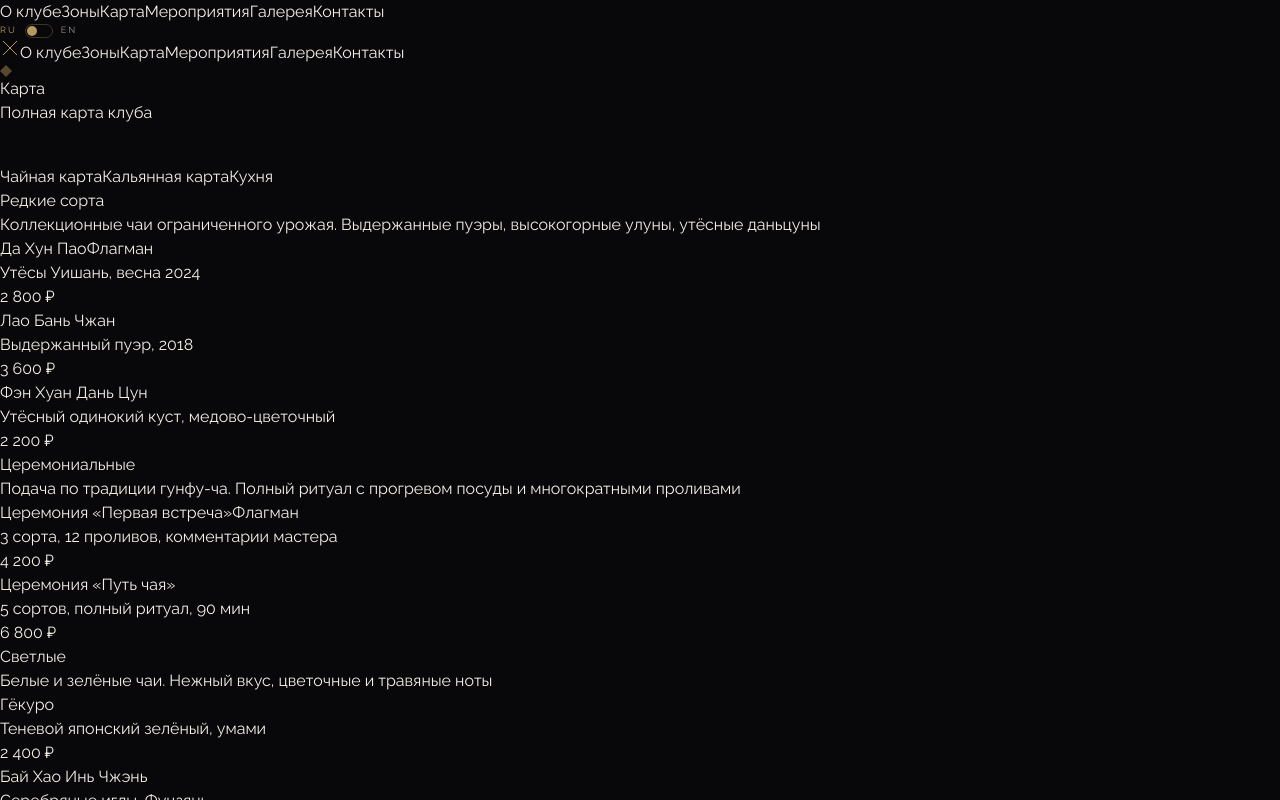
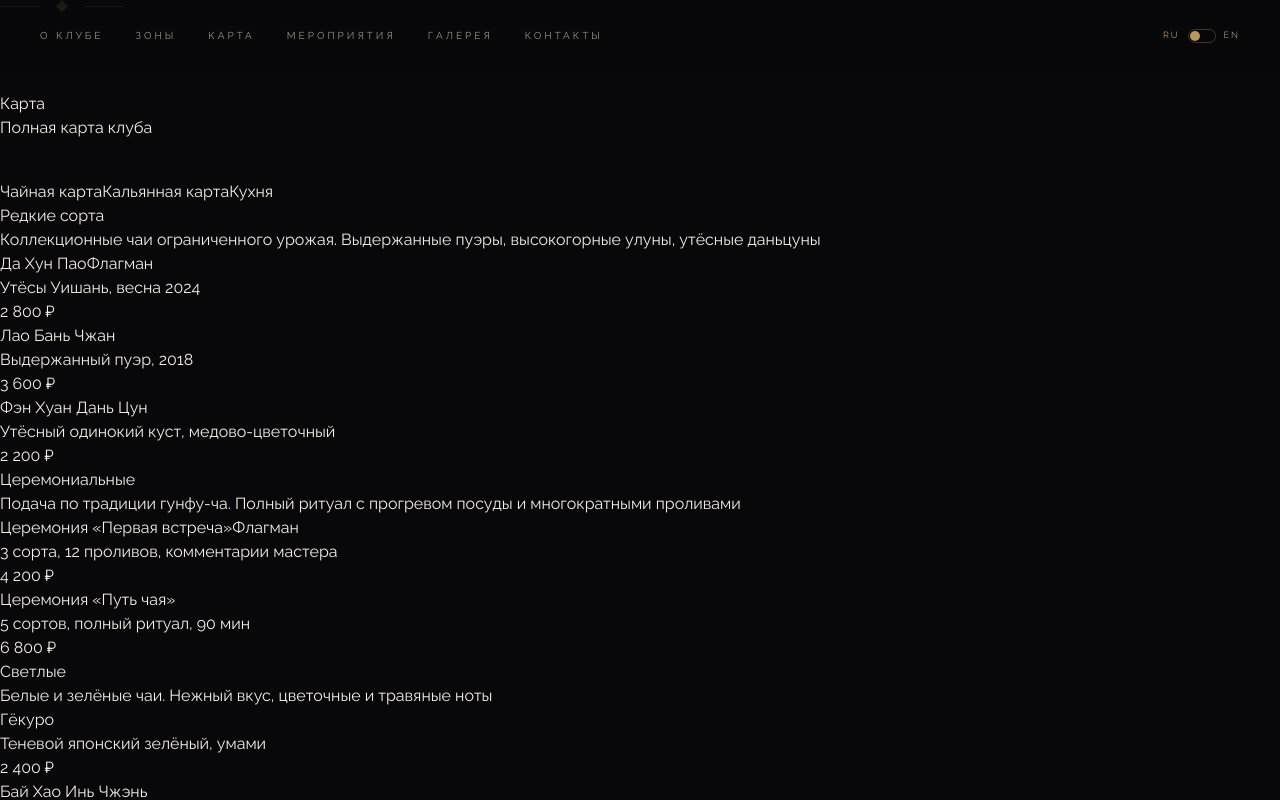
Before and after one commit to andrewsatorim/Kod-1847, a Next.js app: page /menu in a window 1280 px wide. Shown: the top 800 px of the page. Built offline with nearby package versions, Linux system fonts and the light colour scheme.

Commit message:
feat: add navigation and philosophy section

```diff
--- a/src/app/globals.css
+++ b/src/app/globals.css
@@ -20,6 +20,36 @@ html { scroll-behavior: smooth; }
 html, body { width: 100%; overflow-x: hidden; background: #08080A; }
 body { font-family: 'Raleway', sans-serif; color: #F5F0E8; background: #08080A; }
 ::selection { background: var(--gold); color: var(--ink); }
+
+/* ===== NAVIGATION ===== */
+.top-nav {
+  position: fixed;
+  top: 0; left: 0; right: 0;
+  z-index: 50;
+  display: flex;
+  align-items: center;
+  justify-content: space-between;
+  padding: 28px 40px;
+  opacity: 0;
+  transform: translateY(-20px);
+  transition: opacity 0.8s ease, transform 0.8s ease;
+  pointer-events: none;
+  background: linear-gradient(to bottom, rgba(8,8,10,0.8) 0%, transparent 100%);
+}
+.top-nav.visible { opacity: 1; transform: translateY(0); pointer-events: auto; }
+.menu-btn { display: flex; flex-direction: column; gap: 5px; cursor: pointer; padding: 4px; }
+.menu-btn span { display: block; width: 22px; height: 1px; background: #B89860; transition: all 0.3s; }
+.menu-btn:hover span { background: #F5F0E8; }
+.nav-links { display: none; align-items: center; gap: 32px; }
+.nav-link { font-family: 'Raleway', sans-serif; font-weight: 400; font-size: 10px; letter-spacing: 3px; text-transform: uppercase; color: #9A958B; text-decoration: none; transition: color 0.3s; }
+.nav-link:hover { color: #B89860; }
+@media(min-width: 768px) { .menu-btn { display: none; } .nav-links { display: flex; } }
+
+.mobile-menu { position: fixed; inset: 0; z-index: 90; background: rgba(8,8,10,0.97); display: flex; flex-direction: column; align-items: center; justify-content: center; gap: 32px; opacity: 0; pointer-events: none; transition: opacity 0.5s ease; }
+.mobile-menu.open { opacity: 1; pointer-events: auto; }
+.mobile-menu-link { font-family: 'Bodoni Moda', serif; font-size: 28px; color: #F5F0E8; text-decoration: none; letter-spacing: 2px; transition: color 0.3s; }
+.mobile-menu-link:hover { color: #B89860; }
+.mobile-close { position: absolute; top: 28px; right: 40px; background: none; border: none; cursor: pointer; }
 
 /* ===== HERO ===== */
 .hero {
@@ -114,6 +144,91 @@ body { font-family: 'Raleway', sans-serif; color: #F5F0E8; background: #08080A;
 @media(min-width: 768px) { .logo-mark { width: 200px; height: 200px; margin-bottom: 48px; } .lockup-name { font-size: 28px; letter-spacing: 14px; text-indent: 14px; } .lockup-line { animation-name: lineGrowLg; } .lockup-sub { font-size: 10px; letter-spacing: 8px; text-indent: 8px; } .lockup-loc { font-size: 10px; letter-spacing: 5px; } }
 @keyframes lineGrowLg { to { width: 70px; } }
 
+/* ===== PHILOSOPHY ===== */
+.philosophy {
+  position: relative;
+  display: flex;
+  flex-direction: column;
+  align-items: center;
+  padding: 120px 24px 140px;
+  background: #08080A;
+}
+
+.philosophy::before {
+  content: '';
+  position: absolute;
+  top: -100px;
+  left: 0; right: 0;
+  height: 200px;
+  background: linear-gradient(to bottom, transparent, #08080A);
+  pointer-events: none;
+}
+
+.section-divider {
+  display: flex;
+  align-items: center;
+  gap: 16px;
+  margin-bottom: 80px;
+  opacity: 0;
+  transform: translateY(10px);
+  transition: opacity 1.5s ease, transform 1.5s ease;
+}
+.section-divider.phil-visible { opacity: 1; transform: translateY(0); }
+.div-line { width: 40px; height: 1px; background: #B89860; opacity: 0.3; }
+
+.phil-content {
+  display: flex;
+  flex-direction: column;
+  align-items: center;
+  width: 100%;
+  max-width: 560px;
+  padding: 0 20px;
+}
+
+.phil-opening {
+  font-family: 'Bodoni Moda', serif;
+  font-weight: 400;
+  font-size: 26px;
+  color: #9A958B;
+  font-style: italic;
+  letter-spacing: 0.3px;
+  text-align: center;
+  line-height: 1.5;
+  margin-bottom: 60px;
+  transition: opacity 1.4s ease, transform 1.4s ease;
+}
+
+.phil-block {
+  position: relative;
+  padding: 32px;
+  border: 1px solid rgba(184,152,96,0.12);
+  transition: opacity 1.4s ease, transform 1.4s ease;
+}
+
+.phil-text {
+  font-family: 'Raleway', sans-serif;
+  font-weight: 300;
+  font-size: 14px;
+  color: #9A958B;
+  line-height: 2.2;
+  letter-spacing: 0.3px;
+  text-align: center;
+}
+
+.phil-hidden { opacity: 0; transform: translateY(20px); }
+.phil-visible { opacity: 1; transform: translateY(0); }
+
+@media(max-width: 420px) {
+  .philosophy { padding: 80px 20px 100px; }
+  .phil-opening { font-size: 22px; margin-bottom: 40px; }
+  .phil-text { font-size: 13px; }
+}
+@media(min-width: 768px) {
+  .phil-opening { font-size: 30px; }
+  .phil-text { font-size: 15px; }
+  .phil-content { max-width: 640px; }
+}
+
 /* ===== MODAL ===== */
 .modal-overlay { position: fixed; inset: 0; z-index: 100; background: rgba(8,8,10,0.85); display: flex; align-items: center; justify-content: center; opacity: 0; pointer-events: none; transition: opacity 0.5s ease; padding: 20px; }
 .modal-overlay.open { opacity: 1; pointer-events: auto; }
--- a/src/app/page.tsx
+++ b/src/app/page.tsx
@@ -1,6 +1,8 @@
 "use client";
 import { useState } from "react";
+import Header from "@/components/Header";
 import Hero from "@/components/Hero";
+import Philosophy from "@/components/Philosophy";
 import ReservationModal from "@/components/ReservationModal";
 
 export default function Home() {
@@ -8,7 +10,9 @@ export default function Home() {
 
   return (
     <>
+      <Header />
       <Hero onReserve={() => setModalOpen(true)} />
+      <Philosophy />
       <ReservationModal open={modalOpen} onClose={() => setModalOpen(false)} />
     </>
   );
```
